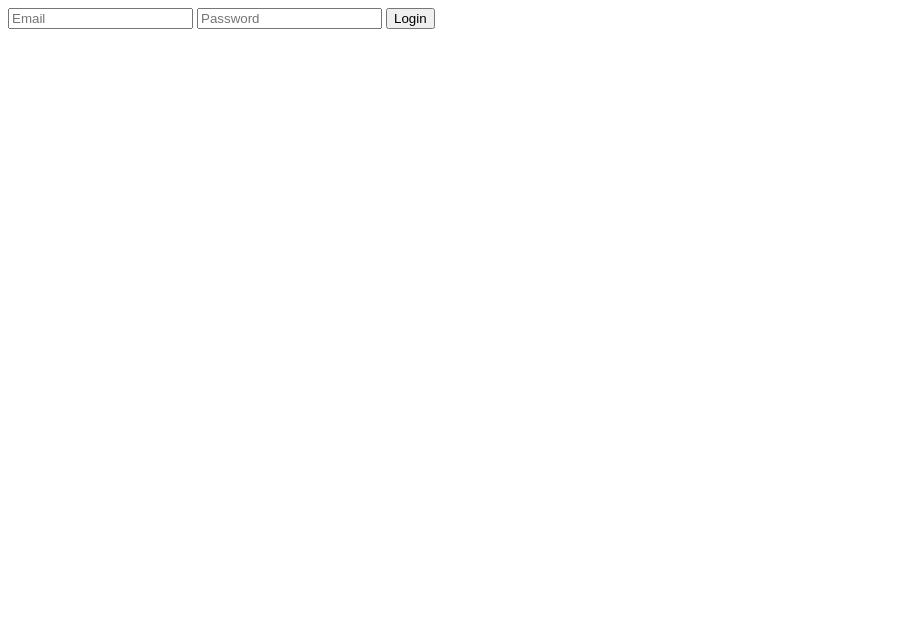
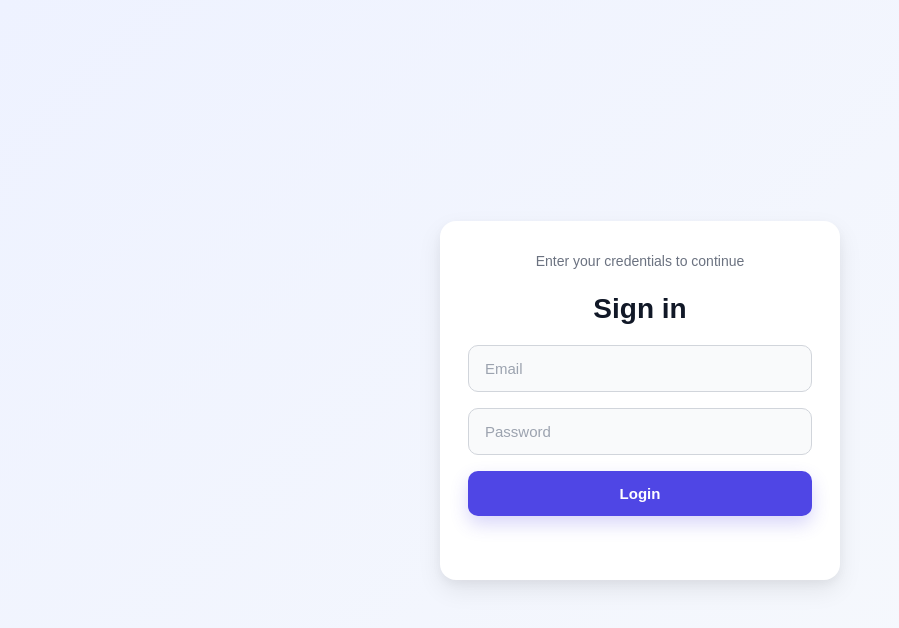
Before and after one commit to 1337yeeee/task-manager-go, a plain HTML site: page web/login.html in a window 1280 px wide. Shown: the whole page, without its empty margins (0-899 px from the left). Drawn offline with nearby package versions, Linux system fonts and the light colour scheme.

Commit message:
css added

```diff
--- a/web/login.html
+++ b/web/login.html
@@ -3,10 +3,127 @@
 <head>
     <meta charset="UTF-8">
     <meta name="viewport" content="width=device-width, initial-scale=1">
-    <title>Dashboard</title>
+    <title>Login</title>
     <script src="https://code.jquery.com/jquery-3.7.1.min.js"></script>
     <script src="https://code.jquery.com/ui/1.13.2/jquery-ui.min.js"></script>
     <link rel="stylesheet" href="https://code.jquery.com/ui/1.13.2/themes/base/jquery-ui.css">
+
+    <style>
+        * {
+            box-sizing: border-box;
+        }
+
+        html, body {
+            margin: 0;
+            padding: 0;
+            min-height: 100vh;
+            font-family: Arial, sans-serif;
+            background: linear-gradient(135deg, #eef2ff 0%, #f8fafc 100%);
+            color: #1f2937;
+        }
+
+        body {
+            display: flex;
+            align-items: center;
+            justify-content: center;
+            padding: 24px;
+        }
+
+        .login-form {
+            width: 100%;
+            max-width: 400px;
+            background: #ffffff;
+            border-radius: 16px;
+            padding: 32px 28px;
+            box-shadow:
+                    0 10px 25px rgba(0, 0, 0, 0.08),
+                    0 4px 10px rgba(0, 0, 0, 0.04);
+            display: flex;
+            flex-direction: column;
+            gap: 16px;
+        }
+
+        .login-form::before {
+            content: "Sign in";
+            display: block;
+            font-size: 28px;
+            font-weight: 700;
+            text-align: center;
+            margin-bottom: 4px;
+            color: #111827;
+        }
+
+        .login-form::after {
+            content: "Enter your credentials to continue";
+            display: block;
+            order: -1;
+            text-align: center;
+            color: #6b7280;
+            font-size: 14px;
+            margin-bottom: 8px;
+        }
+
+        .login-form input {
+            width: 100%;
+            padding: 14px 16px;
+            border: 1px solid #d1d5db;
+            border-radius: 10px;
+            font-size: 15px;
+            outline: none;
+            transition: border-color 0.2s ease, box-shadow 0.2s ease, background-color 0.2s ease;
+            background: #f9fafb;
+        }
+
+        .login-form input:focus {
+            border-color: #4f46e5;
+            background: #ffffff;
+            box-shadow: 0 0 0 4px rgba(79, 70, 229, 0.12);
+        }
+
+        .login-form input::placeholder {
+            color: #9ca3af;
+        }
+
+        #loginBtn {
+            border: none;
+            border-radius: 10px;
+            padding: 14px 16px;
+            background: #4f46e5;
+            color: #ffffff;
+            font-size: 15px;
+            font-weight: 600;
+            cursor: pointer;
+            transition: background 0.2s ease, transform 0.1s ease, box-shadow 0.2s ease;
+            box-shadow: 0 8px 18px rgba(79, 70, 229, 0.22);
+        }
+
+        #loginBtn:hover {
+            background: #4338ca;
+        }
+
+        #loginBtn:active {
+            transform: translateY(1px);
+        }
+
+        #loginError {
+            min-height: 20px;
+            font-size: 14px;
+            color: #dc2626;
+            text-align: center;
+            margin-top: -4px;
+        }
+
+        @media (max-width: 480px) {
+            .login-form {
+                padding: 24px 20px;
+                border-radius: 14px;
+            }
+
+            .login-form::before {
+                font-size: 24px;
+            }
+        }
+    </style>
 </head>
 <body>
 <div class="login-form">
```
Lines whose indentation alone changed are shown as unchanged.
